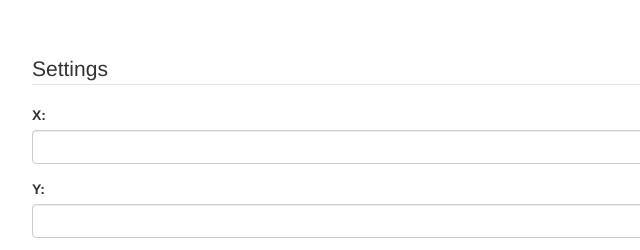
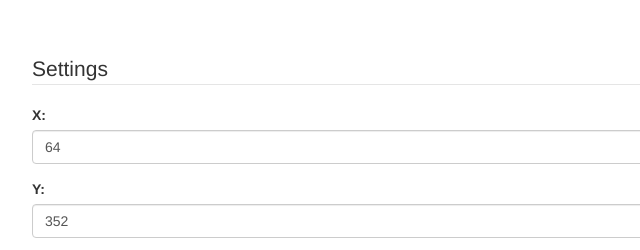
Before and after one commit to guillaume-gomez/LD38-editor, a website with bundled scripts: page static/index.html in a window 1280 px wide. Shown: the part 308-558 px from the top of the page, 38-678 px from the left. Built offline with nearby package versions, Linux system fonts and the light colour scheme.

Commit message:
add default value from constantsView file

```diff
--- a/static/index.html
+++ b/static/index.html
@@ -25,11 +25,11 @@
             <legend>Settings</legend>
             <div class="form-group">
               <label for="x">X:</label>
-              <input type="number" class="form-control" id="x" min=0>
+              <input type="number" class="form-control" id="x" min=0 value=64>
             </div>
             <div class="form-group">
               <label for="y">Y:</label>
-              <input type="number" class="form-control" id="y" min=0>
+              <input type="number" class="form-control" id="y" min=0 value=352>
             </div>
             <div class="form-group">
               <label for="last-layer">Last Layer:</label>
```
